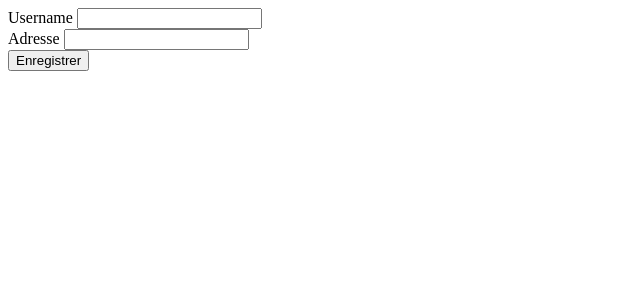
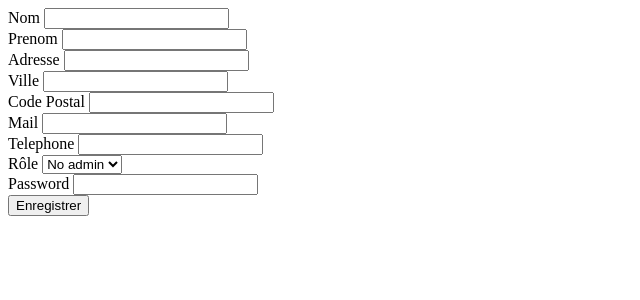
Before and after one commit to Zhiwei-Zhu/projet-php-animalerie, a PHP site: page /signup.php in a window 1280 px wide. Shown: the top 300 px of the page, without its empty margins (0-640 px from the left). Run offline with PHP 8.4, Linux system fonts and the light colour scheme; data that the repository does not hold is empty.

Commit message:
add modif

```diff
--- a/App/Controller/UserController.php
+++ b/App/Controller/UserController.php
@@ -16,12 +16,14 @@ class UserController extends Controller{
     }
 
     public function signup(){
+
         $message = "";
         try {
             if(!empty($_POST) && !empty($_POST["nom"])){
                 $_POST["password"] = $this->encoder->passwordEncode($_POST["password"]);
                 $this->interface->save($_POST, 'user');
-                return $this->redirectToRoute('home');
+                var_dump($_POST);
+                //return $this->redirectToRoute('login');
             }else {
                 $message = "Il manque le nom";
             }
@@ -30,6 +32,7 @@ class UserController extends Controller{
         }
 
         return $this->render("user/signup", ["message" => $message]);
+        var_dump($_POST);
     }
 
     public function login(){
--- a/App/View/user/login.php
+++ b/App/View/user/login.php
@@ -1,11 +1,11 @@
 <div class="container mt-5">
     <form action="index.php?page=login" method="POST">
         <div class="form-group">
-            <label for="username">Username</label>
-            <input type="text" class="form-control" id="username" name="username">
+            <label for="nom">Nom :</label>
+            <input type="text" class="form-control" id="nom" name="nom">
         </div>
         <div class="form-group">
-            <label for="password">Adresse</label>
+            <label for="password">Mot de passe :</label>
             <input type="password" class="form-control" id="password" name="password">
         </div>
         <button type="submit" class="btn btn-primary">Enregistrer</button>
--- a/App/View/user/signup.php
+++ b/App/View/user/signup.php
@@ -2,11 +2,42 @@
     <form action="index.php?page=signup" method="POST">
         <p class=text-danger><?= $message ?></p>
         <div class="form-group">
-            <label for="username">Username</label>
-            <input type="text" class="form-control" id="username" name="username">
+            <label for="nom">Nom</label>
+            <input type="text" class="form-control" id="nom" name="nom">
         </div>
         <div class="form-group">
-            <label for="password">Adresse</label>
+            <label for="prenom">Prenom</label>
+            <input type="text" class="form-control" id="prenom" name="prenom">
+        </div>
+        <div class="form-group">
+            <label for="adresse">Adresse</label>
+            <input type="text" class="form-control" id="adresse" name="adresse">
+        </div>
+        <div class="form-group">
+            <label for="ville">Ville</label>
+            <input type="text" class="form-control" id="ville" name="ville">
+        </div>
+        <div class="form-group">
+            <label for="code_postal">Code Postal</label>
+            <input type="text" class="form-control" id="code_postal" name="code_postal">
+        </div>
+        <div class="form-group">
+            <label for="mail">Mail</label>
+            <input type="email" class="form-control" id="mail" name="mail">
+        </div>
+        <div class="form-group">
+            <label for="telephone">Telephone</label>
+            <input type="tel" class="form-control" id="telephone" name="telephone">
+        </div>
+        <div class="form-group">
+            <label for="role">Rôle</label>
+            <select type="text" class="form-control" id="role" name="role">
+            <option value="non-admin">No admin</option>
+            <option value="admin">admin</option>
+            </select>
+        </div>
+        <div class="form-group">
+            <label for="password">Password</label>
             <input type="password" class="form-control" id="password" name="password">
         </div>
         <button type="submit" class="btn btn-primary">Enregistrer</button>
--- a/Core/Model/DbInterface.php
+++ b/Core/Model/DbInterface.php
@@ -24,6 +24,7 @@ class DbInterface extends Model
             $key = ':' . $key;
             $value = htmlspecialchars($value);
         }
+
         $this->prepare($statement, $data);
     }
 
```
Also changed, not shown: App/View/default.php (+5 -5 lines).
